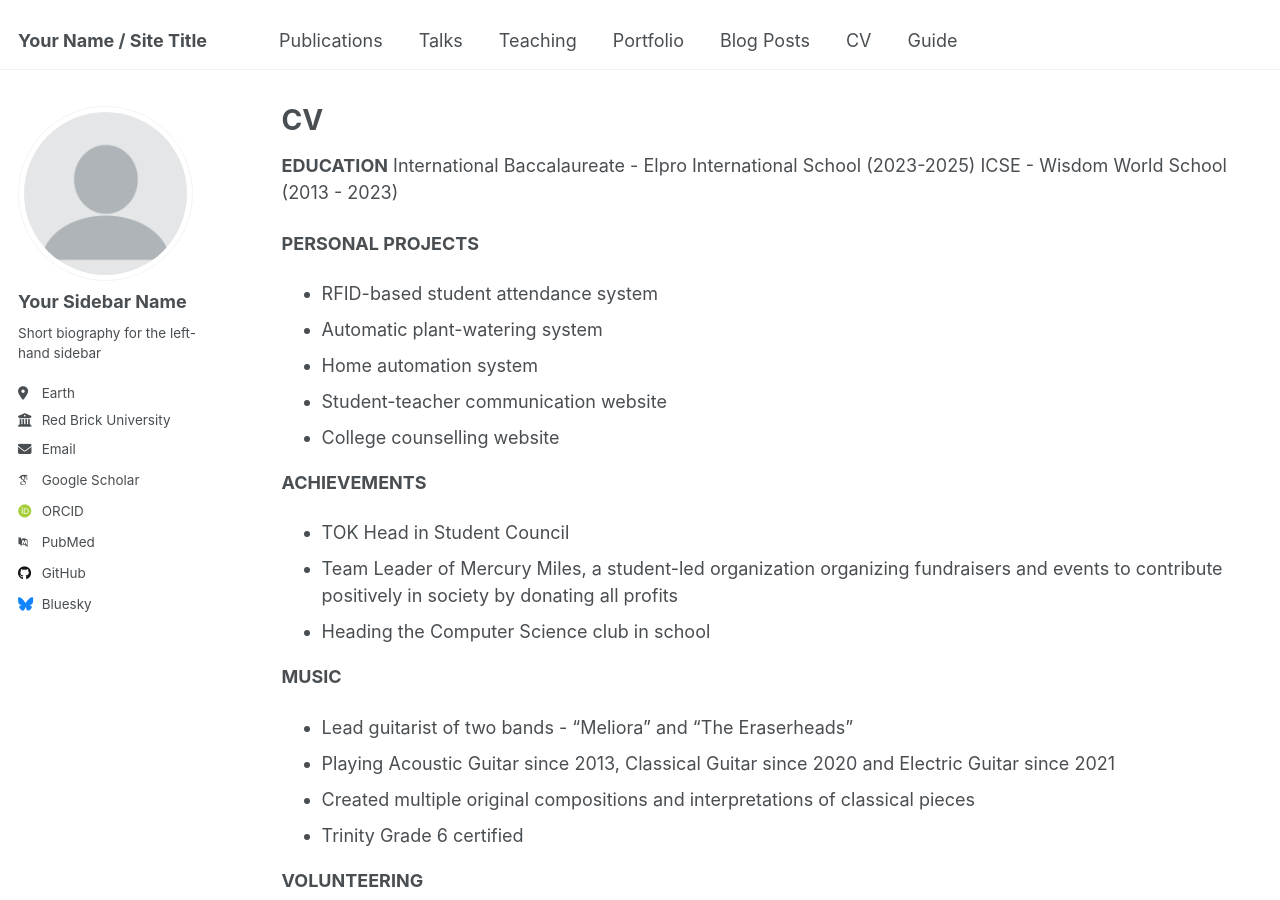
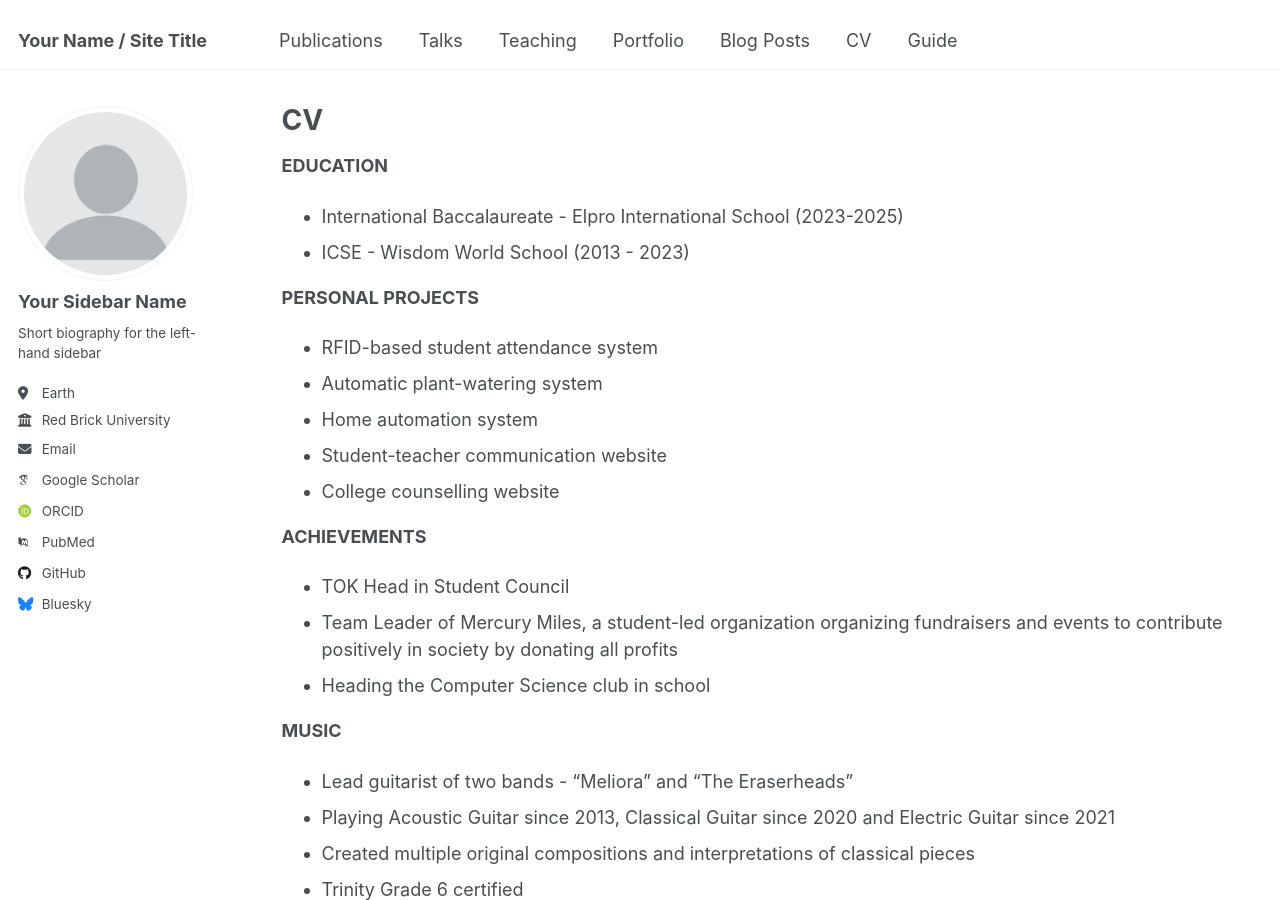
Before and after one commit to aujasjain/aujasjain.github.io, a Jekyll site: the page built from _pages/cv.md, in a window 1280 px wide and 900 px high. Built offline with Jekyll 4.4.1, drawn with Linux system fonts in a browser that asks for light colours; some web fonts are replaced.

Commit message:
Update cv.md

```diff
--- a/_pages/cv.md
+++ b/_pages/cv.md
@@ -10,8 +10,8 @@ redirect_from:
 {% include base_path %}
 
 **EDUCATION**
-International Baccalaureate - Elpro International School (2023-2025)
-ICSE - Wisdom World School (2013 - 2023)
+* International Baccalaureate - Elpro International School (2023-2025)
+* ICSE - Wisdom World School (2013 - 2023)
 
 **PERSONAL PROJECTS**
 * RFID-based student attendance system
```
